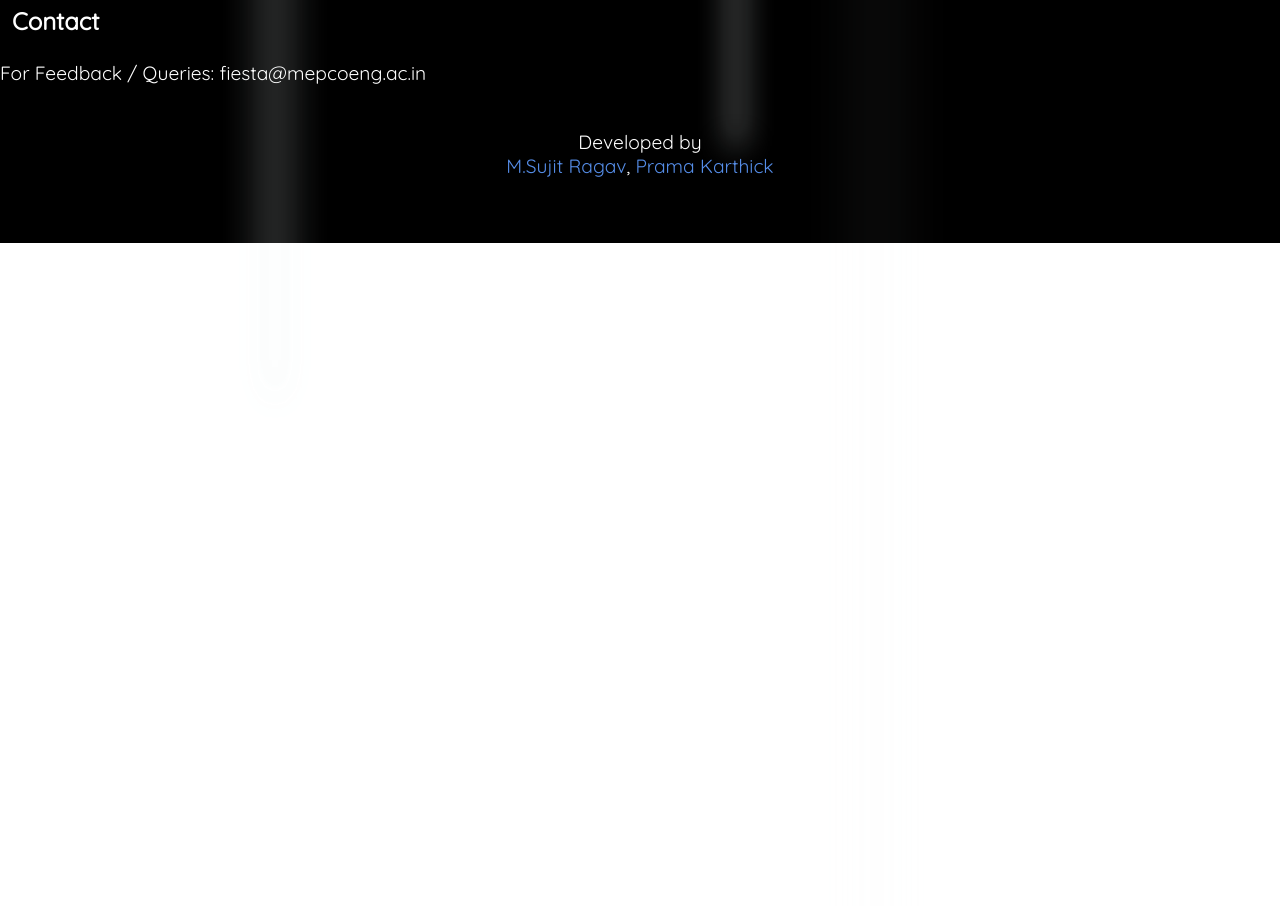
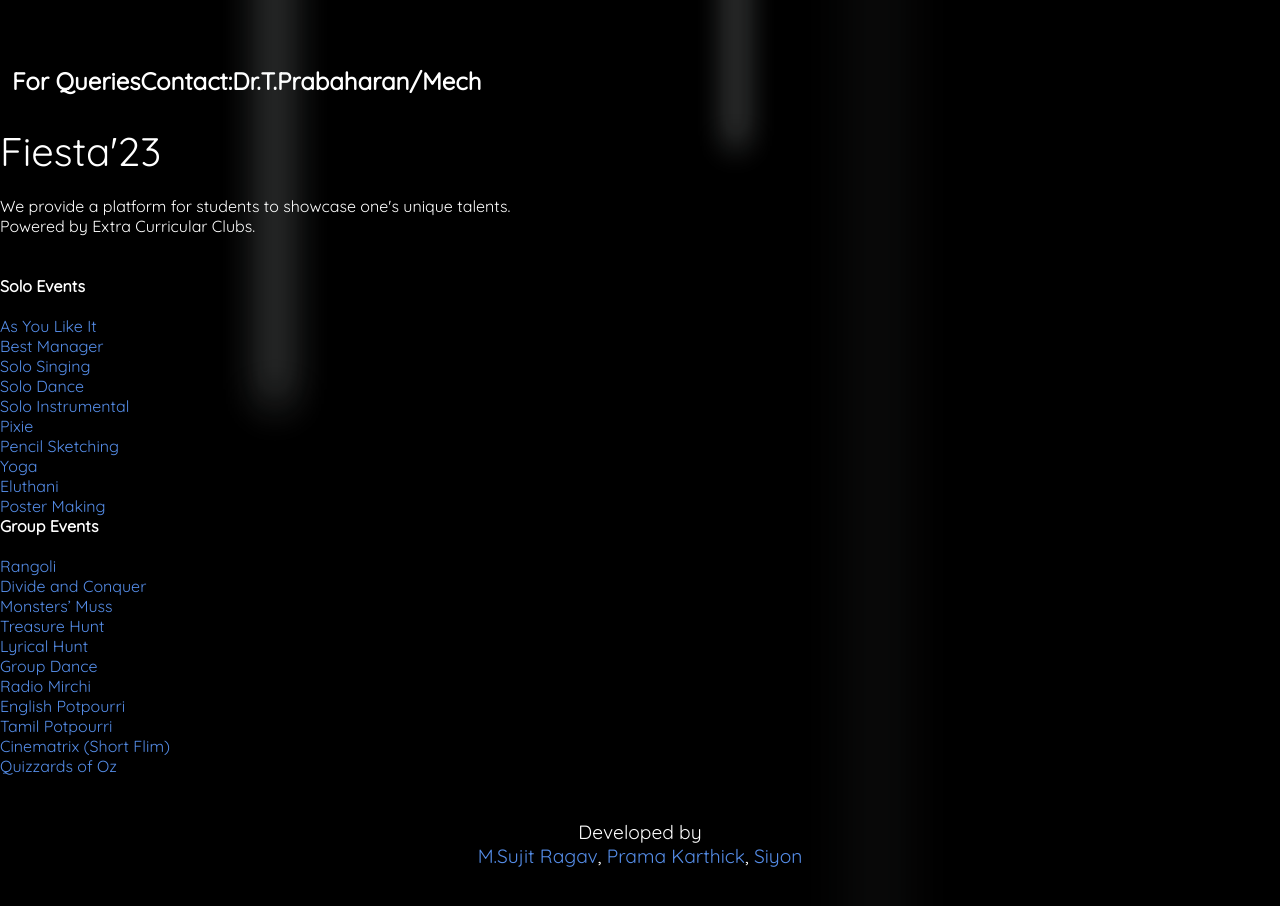
Before and after one commit to Prama-karthick/CollegeWeb, an Angular app in the folder frontend/: page / in a window 1280 px wide. Shown: the part 1000-1906 px from the top of the page. Before the commit the page ends 1243 px from the top, so only its background shows below. Built offline with nearby package versions, Linux system fonts and the light colour scheme.

Commit message:
footer changes

```diff
--- a/frontend/src/app/components/pages/group-page/group-page.component.ts
+++ b/frontend/src/app/components/pages/group-page/group-page.component.ts
@@ -16,8 +16,6 @@ export class GroupPageComponent implements OnInit {
   ngOnInit(): void {
     this.loading=true;
 
-    delay(5000)
-
     this.loading=false;
 
   }
--- a/frontend/src/app/components/pages/home/home.component.html
+++ b/frontend/src/app/components/pages/home/home.component.html
@@ -4,7 +4,7 @@
   <div id="stars2"></div>
   <div id="stars3"></div>
   <div *ngIf="loading">
-    <app-loading></app-loading>
+    <img src="assets/fiesta/load.gif"/>
   </div>
   <div *ngIf="!loading">
   <!-- <div  class="partitions">
--- a/frontend/src/app/components/partials/footer-page/footer-page.component.css
+++ b/frontend/src/app/components/partials/footer-page/footer-page.component.css
@@ -7,7 +7,10 @@ footer{
   background-color: black;
   color: white;
 }
-
+a{
+  text-decoration:none;
+  color:rgb(85, 141, 232);
+}
 h2{
   padding: 1em 0 0 .5em;
 }
--- a/frontend/src/app/components/partials/footer-page/footer-page.component.html
+++ b/frontend/src/app/components/partials/footer-page/footer-page.component.html
@@ -1,6 +1,6 @@
 <footer>
 
-  <h2>Contact</h2>
+
   <!-- <div class="Contact">
     <div class="Contact-child">
       <h3>Contraflexure:</h3>
@@ -57,15 +57,145 @@
       <p>jmuruga@mepcoeng.ac.in</p>
       <p>9791225266</p>
     </div> -->
+    <div
+    class="subscribe-area wow fadeIn"
+    data-wow-duration="1s"
+    data-wow-delay="0.5s"
+>
+    <div class="row">
+        <div class="col-lg-6">
+            <div class="subscribe-content mt-45">
+        <h2 class="subscribe-title">
+          <br><br>
+            For Queries<span>Contact:Dr.T.Prabaharan/Mech</span>
+            <br><br>
+        </h2>
+        </div>
+    </div>
+    <!-- <div class="col-lg-6">
+        <div class="subscribe-form mt-50">
+            <form action="#">
+                <input type="text" placeholder="Feedback/Queries" />
+                <button class="main-btn">Report</button>
+            </form>
+        </div>
+    </div> -->
+</div>
+<!-- row -->
+</div>
+<!-- subscribe area -->
+<div class="footer-widget pb-100">
+<div class="row">
+  <div class="col-lg-4 col-md-6 col-sm-8">
+    <div
+      class="footer-about mt-50 wow fadeIn"
+      data-wow-duration="1s"
+      data-wow-delay="0.2s"
+    >
+      <a class="logo" style="color: white; font-size: 40px; margin-bottom:0px;" href="javascript:void(0)" >
+        Fiesta'23
+      </a>
+      <br><br>
+      <p class="text">
+        We provide a platform for students to showcase one's unique talents.<br>
 
-	<div class="queries">
-    For Feedback / Queries:&nbsp;fiesta@mepcoeng.ac.in
-	</div>
+        Powered by Extra Curricular Clubs.<br>
+        <!-- Email: mepcofiestajuniors@gmail.com -->
+      </p>
+      <br><br>
+      <!-- <ul class="social">
+        <li>
+          <a href="javascript:void(0)">
+            <i class="lni lni-facebook-filled"> </i>
+          </a>
+        </li>
+        <li>
+          <a href="javascript:void(0)">
+            <i class="lni lni-twitter-filled"> </i>
+          </a>
+        </li>
+        <li>
+          <a href="javascript:void(0)">
+            <i class="lni lni-instagram-filled"> </i>
+          </a>
+        </li>
+        <li>
+          <a href="javascript:void(0)">
+            <i class="lni lni-linkedin-original"> </i>
+          </a>
+        </li>
+      </ul> -->
+    </div>
+    <!-- footer about -->
+  </div>
+  <div class="col-lg-5 col-md-7 col-sm-12">
+    <div class="footer-link d-flex mt-50 justify-content-sm-between">
+      <div
+        class="link-wrapper wow fadeIn"
+        data-wow-duration="1s"
+        data-wow-delay="0.4s"
+      >
+        <div class="footer-title">
+          <h4 class="title">Solo Events</h4><br>
+        </div>
+        <ul class="link">
+          <li><a routerLink='/event/0'>As You Like It</a></li>
+          <li><a routerLink='/event/1'>Best Manager</a></li>
+          <li><a routerLink='/event/3'>Solo Singing</a></li>
+          <li><a routerLink='/event/2'>Solo Dance</a></li>
+          <li><a routerLink='/event/4'>Solo Instrumental</a></li>
+          <li><a routerLink='/event/5'>Pixie</a></li>
+          <li><a routerLink='/event/6'>Pencil Sketching</a></li>
+          <li><a routerLink='/event/7'>Yoga</a></li>
+          <li><a routerLink='/event/8'>Eluthani</a></li>
+          <li><a routerLink='/event/19'>Poster Making</a></li>
+
+        </ul>
+      </div>
+      <!-- footer wrapper -->
+      <div
+        class="link-wrapper wow fadeIn"
+        data-wow-duration="1s"
+        data-wow-delay="0.6s"
+      >
+
+      <div class="footer-title">
+        <h4 class="title">Group Events</h4>
+      </div>
+      <ul class="link">
+        <br>
+        <li><a routerLink='/event/20'>Rangoli</a></li>
+        <li><a routerLink='/event/9'>Divide and Conquer</a></li>
+        <li><a routerLink='/event/11'>Monsters’ Muss</a></li>
+        <li><a routerLink='/event/10'>Treasure Hunt</a></li>
+        <li><a routerLink='/event/14'>Lyrical Hunt</a></li>
+        <li><a routerLink='/event/18'>Group Dance</a></li>
+        <li><a routerLink='/event/12'>Radio Mirchi</a></li>
+        <li><a routerLink='/event/13'>English Potpourri</a></li>
+        <li><a routerLink='/event/15'>Tamil Potpourri</a></li>
+        <li><a routerLink='/event/16'>Cinematrix (Short Flim)</a></li>
+        <li><a routerLink='/event/17'>Quizzards of Oz</a></li>
+      </ul>
+      </div>
+      <!-- footer wrapper -->
+    </div>
+
+    <!-- footer link -->
+  </div>
+  <div class="col-lg-3 col-md-5 col-sm-12">
+
+
+    <!-- footer contact -->
+  </div>
+</div>
+<!-- row -->
+</div>
+
 
 
    <div class="developer">
     Developed by<br>
-	<a target="_blank" href="https://github.com/Sujit-Ragav" style="text-decoration:none;color:rgb(85, 141, 232);">M.Sujit Ragav</a>, <a  target="_blank" style="text-decoration:none;color:rgb(85, 141, 232);" href="https://github.com/Prama-karthick">Prama Karthick</a>
+	<a target="_blank" href="https://github.com/Sujit-Ragav" style="text-decoration:none;color:rgb(85, 141, 232);">M.Sujit Ragav</a>, <a  target="_blank" style="text-decoration:none;color:rgb(85, 141, 232);" href="https://github.com/Prama-karthick">Prama Karthick</a>, <a target="_blank" href="https://github.com/siyon2003" style="text-decoration:none;color:rgb(85, 141, 232);">Siyon</a>
   </div>
 
   <div class="">
```
